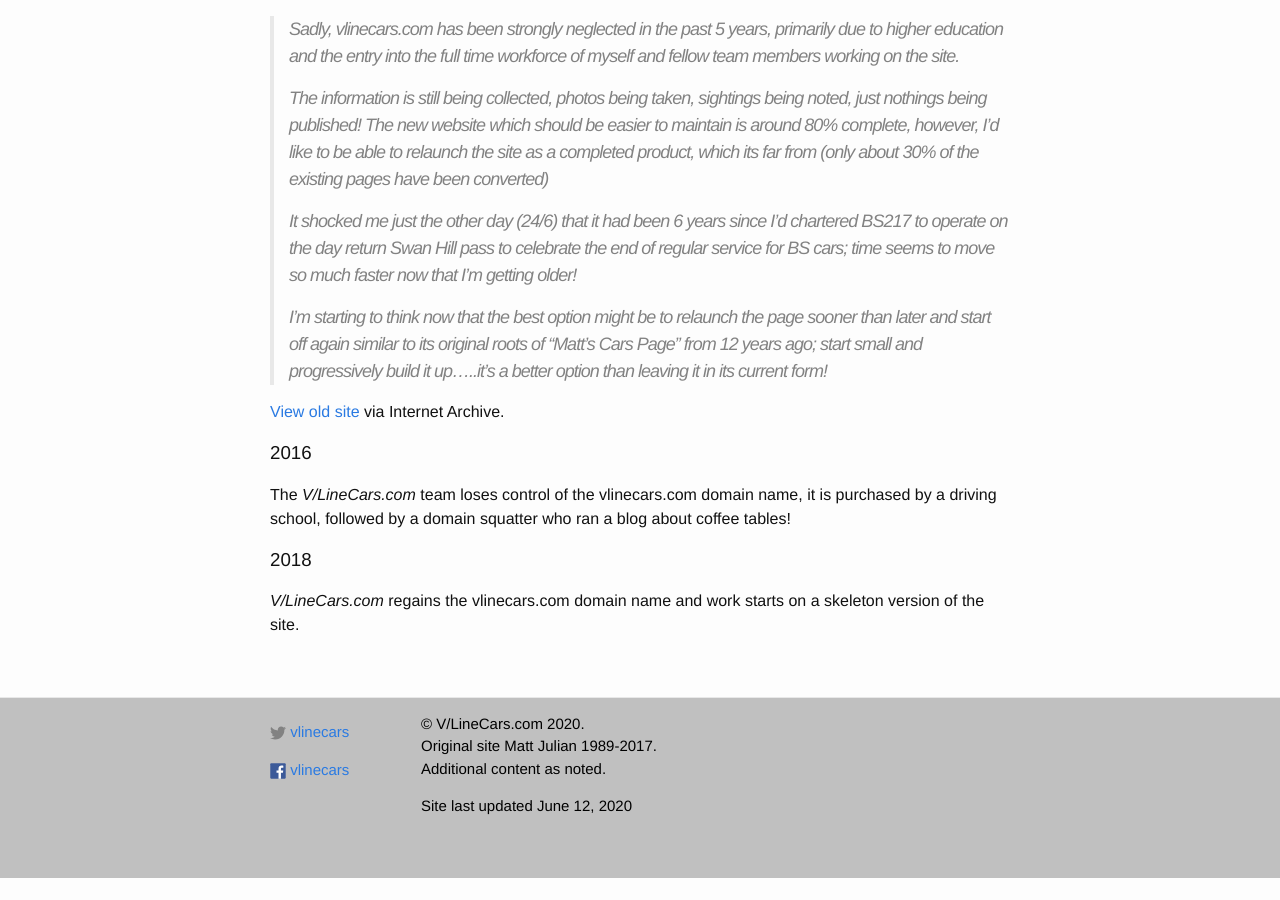
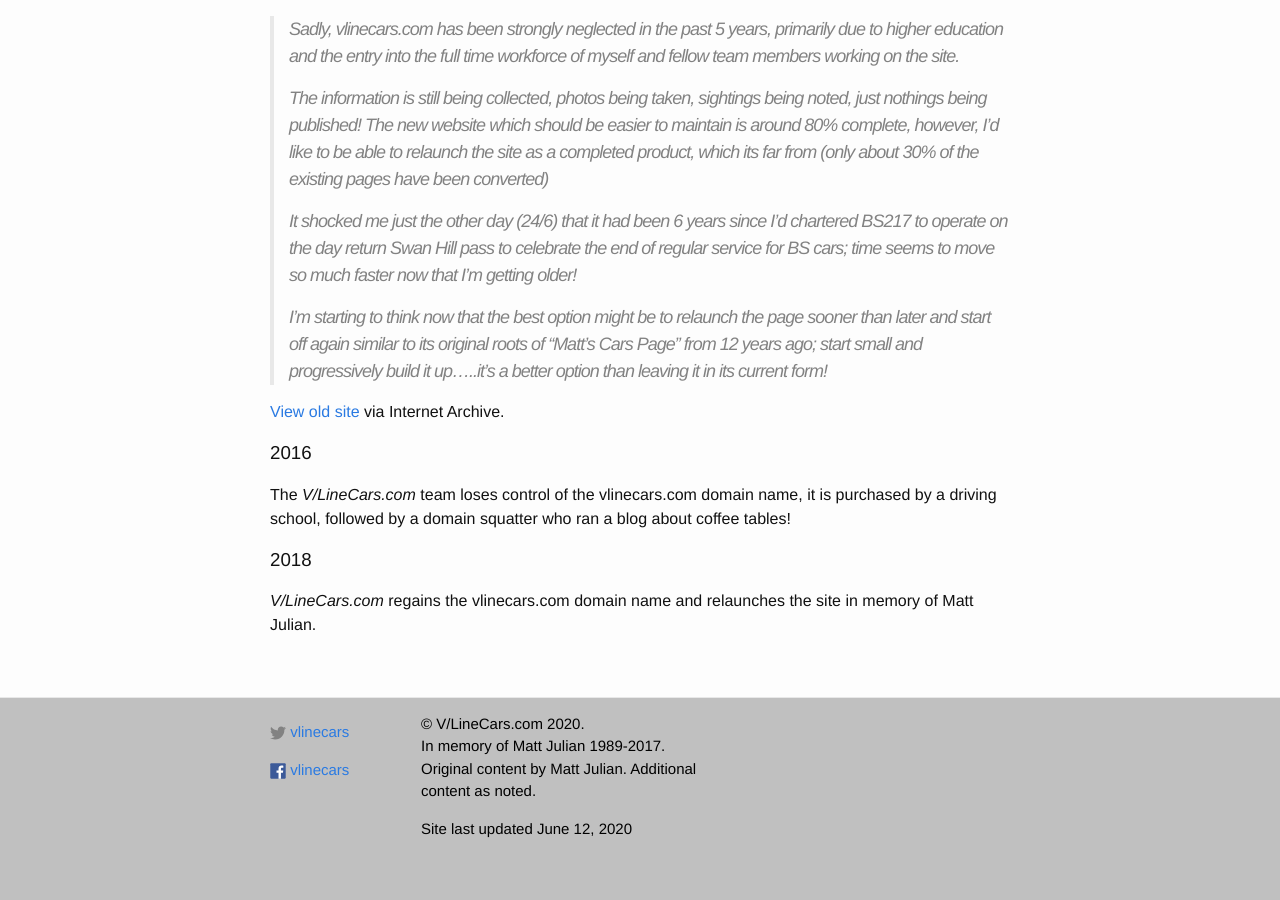
Before and after one commit to vlinecars/vlinecars.github.io, a Jekyll site: the page built from about.md, in a window 1280 px wide and 900 px high, scrolled down 1801 px. Built offline with Jekyll 4.4.1, drawn with Linux system fonts in a browser that asks for light colours; before the commit the page ends 2679 px from its top, so only the background shows below that.

Commit message:
Update 'about' page

```diff
--- a/_includes/footer.html
+++ b/_includes/footer.html
@@ -23,8 +23,8 @@
 
       <div class="footer-col footer-col-3">
 		<p>© V/LineCars.com {{ site.time | date: "%Y" }}.<br/>
-			Original site Matt Julian 1989-2017.<br/>
-			Additional content as noted.</p>
+			In memory of Matt Julian 1989-2017.<br/>
+			Original content by Matt Julian. Additional content as noted.</p>
 
 		<p>Site last updated {{ site.time | date: "%B %-d, %Y" }}</p>
       </div>
--- a/about.md
+++ b/about.md
@@ -80,4 +80,4 @@ The *V/LineCars.com* team loses control of the vlinecars.com domain name, it is
 
 ### 2018
 
-*V/LineCars.com* regains the vlinecars.com domain name and work starts on a skeleton version of the site.
+*V/LineCars.com* regains the vlinecars.com domain name and relaunches the site in memory of Matt Julian.
```
